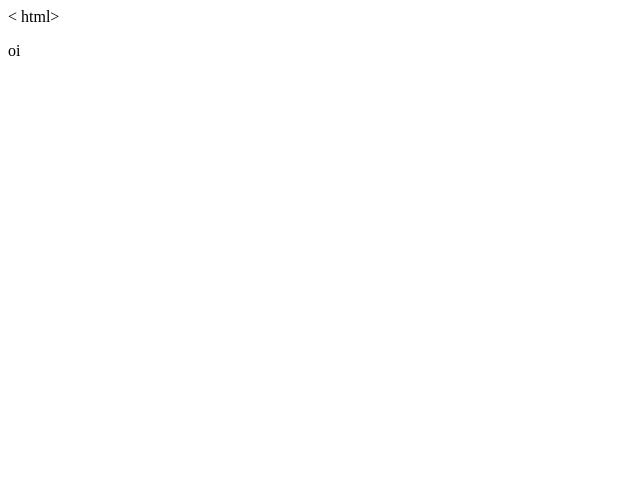
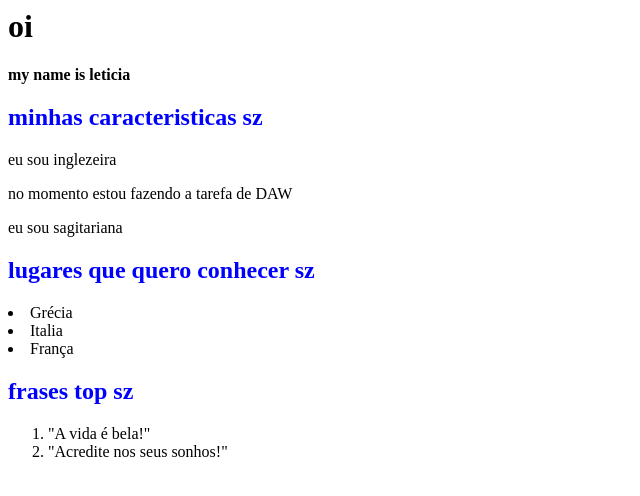
Before and after one commit to ledssoares/ledssoares.github.io, a plain HTML site: page index.html in a window 1280 px wide. Shown: the whole page, without its empty margins (0-640 px from the left). Drawn offline with Linux system fonts and the light colour scheme.

Commit message:
meu site

```diff
--- a/index.html
+++ b/index.html
@@ -1,5 +1,31 @@
-< html>
-  <body>
-    <p> oi <p/>
-    </body>
-  </html>
+<html>
+<style>
+    h2 {
+        color: blue;
+    }
+</style>
+
+<body>
+    <h1> oi </h1>
+    <p> <strong> my name is leticia</strong></p>
+    <h2> minhas caracteristicas sz </h2>
+    <p> eu sou inglezeira </p>
+    <p> no momento estou fazendo a tarefa de DAW</p>
+    <a> eu sou sagitariana </a>
+    <h2> lugares que quero conhecer sz </h2>
+    <li> Grécia</li>
+    <li> Italia</li>
+    <li> França</li>
+
+    <h2> frases top sz </h2>
+    <ol>
+        <li>"A vida é bela!" </li>
+        <li><quote> "Acredite nos seus sonhos!" </quote></li>
+
+    </ol>
+
+
+
+
+</body>
+</html>
```
